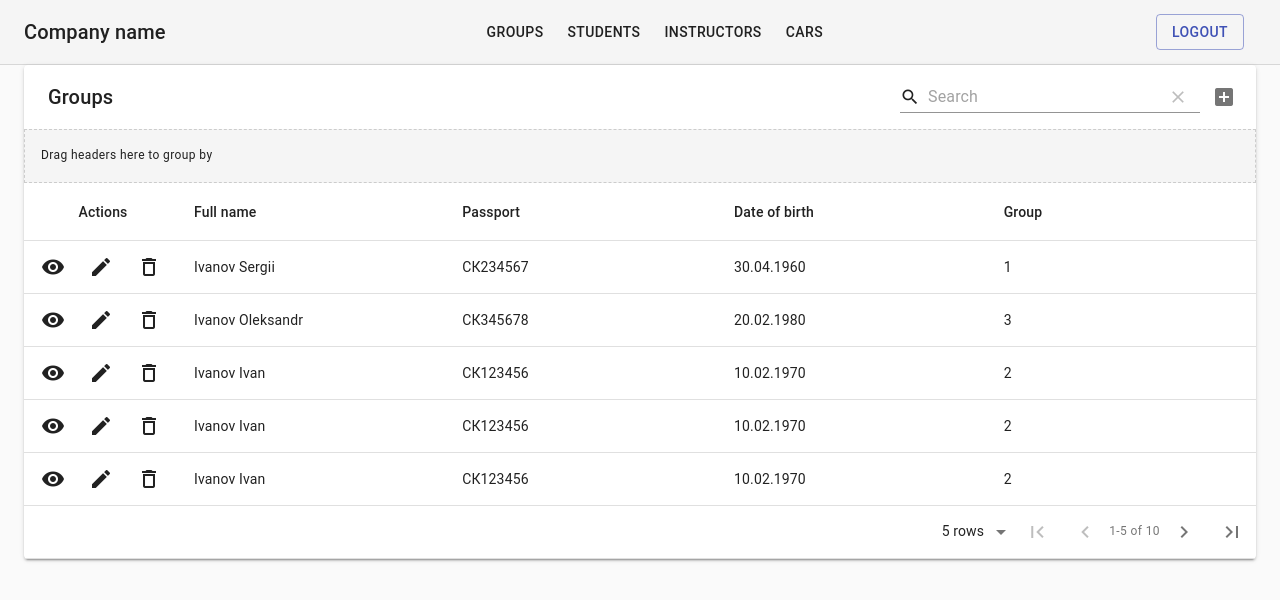
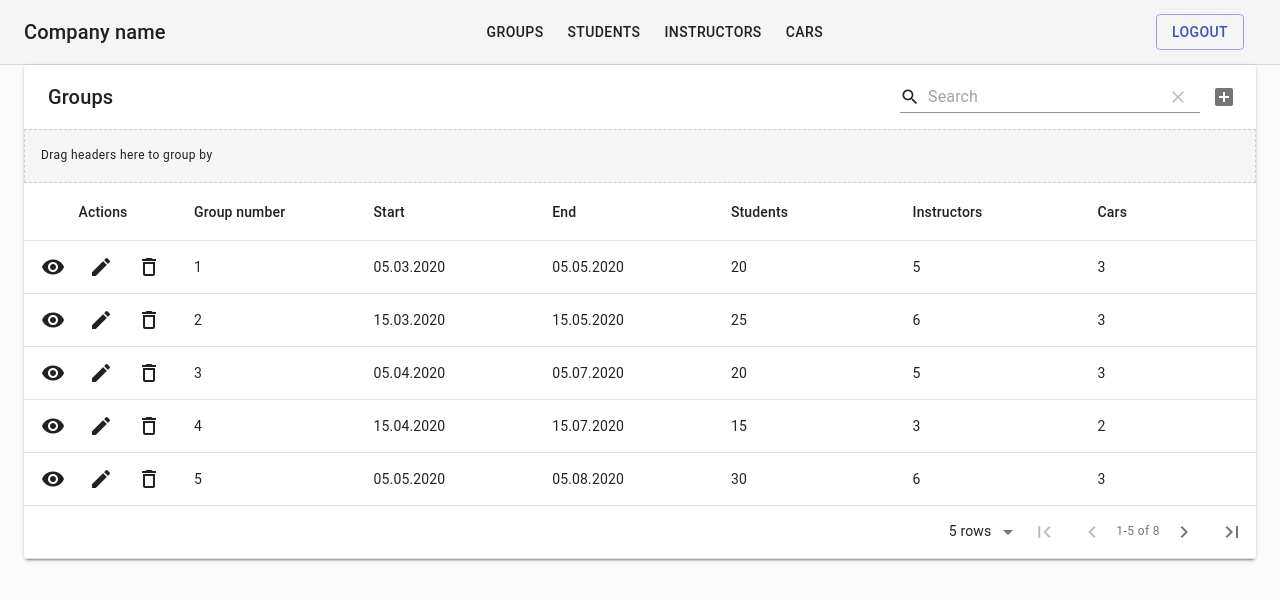
Before and after one commit to kyrsenko/sheduler, a React (Create React App) app in the folder client/: page /groups in a window 1280 px wide. Shown: the top 600 px of the page. Built offline with nearby package versions, Linux system fonts and the light colour scheme.

Commit message:
change group page

```diff
--- a/client/src/pages/GroupsPage/index.js
+++ b/client/src/pages/GroupsPage/index.js
@@ -4,75 +4,88 @@ import { DataTable } from '../../components';
 export const GroupsPage = props => {
   const params = {
     columns: [
-      { title: 'Full name', field: 'fullName' },
-      { title: 'Passport', field: 'passport' },
-      { title: 'Date of birth', field: 'dateOfBirth', type: 'string' },
+      { title: 'Group number', field: 'name' },
+      { title: 'Start', field: 'startDate' },
+      { title: 'End', field: 'endDate' },
       {
-        title: 'Group',
-        field: 'group',
-        lookup: { 1: '1', 2: '2', 3: '3' },
+        title: 'Students',
+        field: 'students',
+      },
+      {
+        title: 'Instructors',
+        field: 'instructors',
+      },
+      {
+        title: 'Cars',
+        field: 'cars',
       },
     ],
     data: [
       {
-        fullName: 'Ivanov Sergii',
-        passport: 'СК234567',
-        dateOfBirth: '30.04.1960',
-        group: 1,
+        name: '1',
+        startDate: '05.03.2020',
+        endDate: '05.05.2020',
+        students: 20,
+        instructors: 5,
+        cars: 3,
       },
       {
-        fullName: 'Ivanov Oleksandr',
-        passport: 'СК345678',
-        dateOfBirth: '20.02.1980',
-        group: 3,
+        name: '2',
+        startDate: '15.03.2020',
+        endDate: '15.05.2020',
+        students: 25,
+        instructors: 6,
+        cars: 3,
       },
       {
-        fullName: 'Ivanov Ivan',
-        passport: 'СК123456',
-        dateOfBirth: '10.02.1970',
-        group: 2,
+        name: '3',
+        startDate: '05.04.2020',
+        endDate: '05.07.2020',
+        students: 20,
+        instructors: 5,
+        cars: 3,
       },
       {
-        fullName: 'Ivanov Ivan',
-        passport: 'СК123456',
+        name: '4',
+        startDate: '15.04.2020',
+        endDate: '15.07.2020',
         dateOfBirth: '10.02.1970',
-        group: 2,
+        students: 15,
+        instructors: 3,
+        cars: 2,
       },
       {
-        fullName: 'Ivanov Ivan',
-        passport: 'СК123456',
+        name: '5',
+        startDate: '05.05.2020',
+        endDate: '05.08.2020',
         dateOfBirth: '10.02.1970',
-        group: 2,
+        students: 30,
+        instructors: 6,
+        cars: 3,
       },
       {
-        fullName: 'Ivanov Ivan',
-        passport: 'СК123456',
-        dateOfBirth: '10.02.1970',
-        group: 2,
+        name: '6',
+        startDate: '15.05.2020',
+        endDate: '15.08.2020',
+        students: 35,
+        instructors: 7,
+        cars: 4,
       },
       {
-        fullName: 'Ivanov Ivan',
-        passport: 'СК123456',
-        dateOfBirth: '10.02.1970',
-        group: 2,
+        name: '7',
+        startDate: '05.06.2020',
+        endDate: '05.09.2020',
+        students: 10,
+        instructors: 2,
+        cars: 1,
       },
       {
-        fullName: 'Ivanov Ivan',
-        passport: 'СК123456',
-        dateOfBirth: '10.02.1970',
-        group: 2,
-      },
-      {
-        fullName: 'Ivanov Ivan',
-        passport: 'СК123456',
-        dateOfBirth: '10.02.1970',
-        group: 2,
-      },
-      {
-        fullName: 'Ivanov Ivan',
-        passport: 'СК123456',
-        dateOfBirth: '10.02.1970',
-        group: 2,
+        name: '8',
+        startDate: '15.06.2020',
+        endDate: '15.09.2020',
+        students: 17,
+        instructors: 3,
+        cars: 2,
       },
     ],
     title: 'Groups',
```
